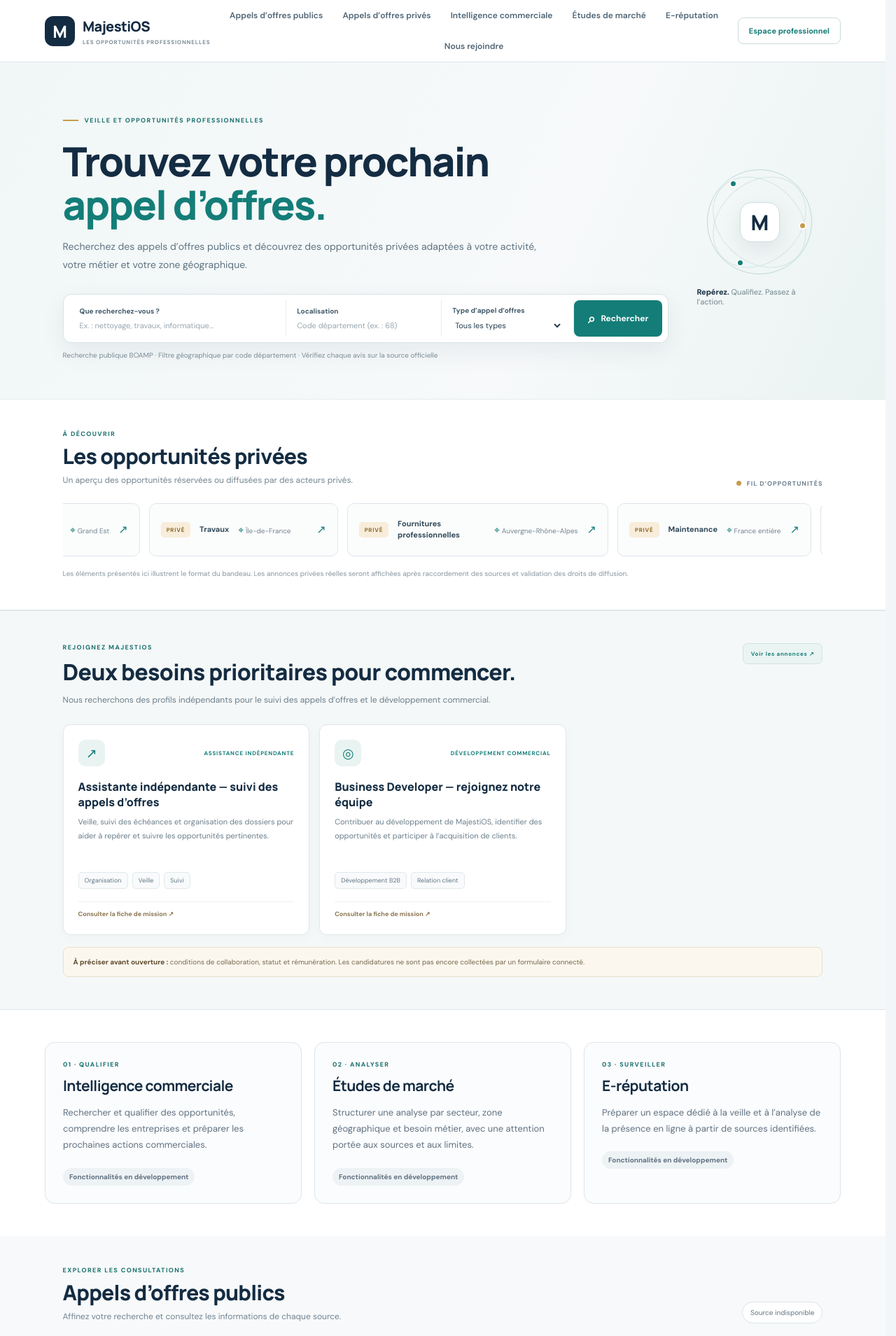
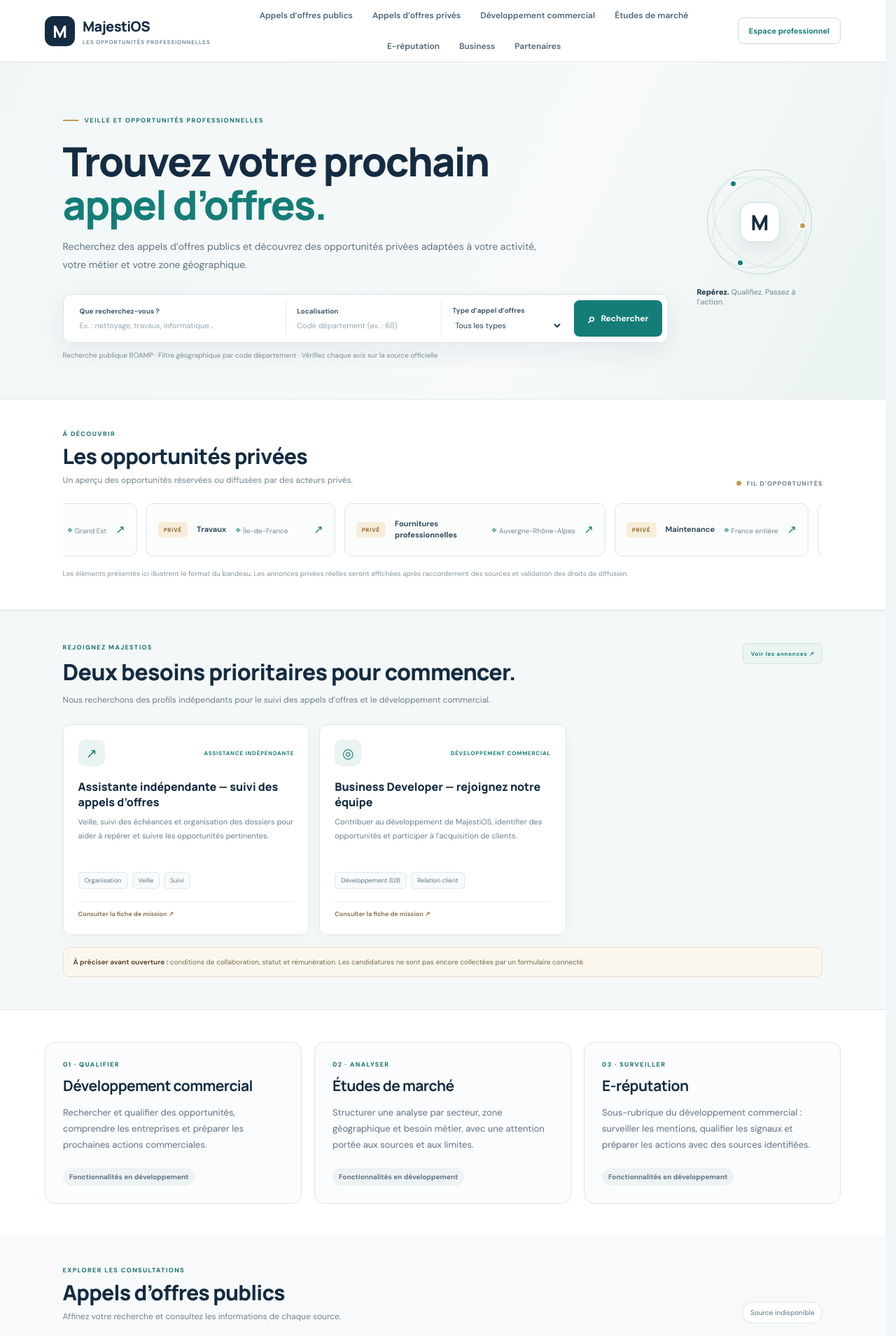
Before and after one commit to Chexpeer/Majestios, a Next.js app: page / in a window 1280 px wide. Shown: the top 1909 px of the page at 70% size. Built offline with nearby package versions, Linux system fonts and the light colour scheme; no server answers.

Commit message:
Align homepage navigation with development, business and partner modules

```diff
--- a/src/app/page.tsx
+++ b/src/app/page.tsx
@@ -86,10 +86,10 @@ export default function HomePage() {
         <nav className="public-nav" aria-label="Navigation principale">
           <Link href="/appels-offres-publics">Appels d’offres publics</Link>
           <Link href="/appels-offres-prives">Appels d’offres privés</Link>
-          <Link href="/intelligence-commerciale">Intelligence commerciale</Link>
+          <Link href="/developpement-commercial">Développement commercial</Link>
           <Link href="/etudes-de-marche">Études de marché</Link>
-          <Link href="/e-reputation">E-réputation</Link>
-          <Link href="/nous-rejoindre">Nous rejoindre</Link>
+          <Link href="/developpement-commercial/e-reputation">E-réputation</Link>
+          <Link href="/business">Business</Link><Link href="/partenaires">Partenaires</Link>
         </nav>
         <Link className="header-login" href="/espace-professionnel">Espace professionnel</Link>
       </header>
@@ -154,9 +154,9 @@ export default function HomePage() {
       </section>
 
       <section className="feature-sections" aria-label="Fonctionnalités MajestiOS">
-        <article id="intelligence"><span className="section-label">01 · QUALIFIER</span><h2>Intelligence commerciale</h2><p>Rechercher et qualifier des opportunités, comprendre les entreprises et préparer les prochaines actions commerciales.</p><span className="feature-status">Fonctionnalités en développement</span></article>
+        <article id="intelligence"><span className="section-label">01 · QUALIFIER</span><h2>Développement commercial</h2><p>Rechercher et qualifier des opportunités, comprendre les entreprises et préparer les prochaines actions commerciales.</p><span className="feature-status">Fonctionnalités en développement</span></article>
         <article id="etudes"><span className="section-label">02 · ANALYSER</span><h2>Études de marché</h2><p>Structurer une analyse par secteur, zone géographique et besoin métier, avec une attention portée aux sources et aux limites.</p><span className="feature-status">Fonctionnalités en développement</span></article>
-        <article id="ereputation"><span className="section-label">03 · SURVEILLER</span><h2>E-réputation</h2><p>Préparer un espace dédié à la veille et à l’analyse de la présence en ligne à partir de sources identifiées.</p><span className="feature-status">Fonctionnalités en développement</span></article>
+        <article id="ereputation"><span className="section-label">03 · SURVEILLER</span><h2>E-réputation</h2><p>Sous-rubrique du développement commercial : surveiller les mentions, qualifier les signaux et préparer les actions avec des sources identifiées.</p><span className="feature-status">Fonctionnalités en développement</span></article>
       </section>
 
       <section className="results-section" id="resultats">
@@ -178,11 +178,11 @@ export default function HomePage() {
 
       <section className="signup-strip" id="demande-acces"><div><h2>Ne manquez pas une opportunité.</h2><p>La création de compte et les alertes personnalisées seront proposées dans la version connectée.</p></div><span className="signup-coming-soon">Les alertes personnalisées seront activées après le raccordement des sources.</span></section>
 
-      <footer className="public-footer">
+      <section className="feature-sections"><article><span className="section-label">04 · BUSINESS</span><h2>Évaluer mon entreprise</h2><p>Structurer un premier diagnostic de positionnement et d’objectifs commerciaux.</p><Link href="/business">Accéder à l’espace Business ↗</Link></article><article><span className="section-label">05 · PARTENAIRES</span><h2>Développer l’écosystème</h2><p>Explorer les catégories de collaboration et les besoins de mise en relation.</p><Link href="/partenaires">Découvrir les partenariats ↗</Link></article></section><footer className="public-footer">
         <Link className="footer-brand" href="/">MajestiOS</Link>
         <div className="footer-links">
           <div><strong>Découvrir</strong><Link href="/comment-et-pourquoi">Comment et pourquoi MajestiOS ?</Link><Link href="/appels-offres-publics">Appels d’offres publics</Link><Link href="/appels-offres-prives">Appels d’offres privés</Link></div>
-          <div><strong>Nos expertises</strong><Link href="/intelligence-commerciale">Intelligence commerciale</Link><Link href="/etudes-de-marche">Études de marché</Link><Link href="/e-reputation">E-réputation</Link></div>
+          <div><strong>Nos expertises</strong><Link href="/developpement-commercial">Développement commercial</Link><Link href="/etudes-de-marche">Études de marché</Link><Link href="/developpement-commercial/e-reputation">E-réputation</Link></div>
           <div><strong>Rejoindre</strong><Link href="/nous-rejoindre">Les deux missions de recrutement</Link></div>
           <div><strong>Informations</strong><Link href="/mentions-legales">Mentions légales</Link></div>
         </div>
```
